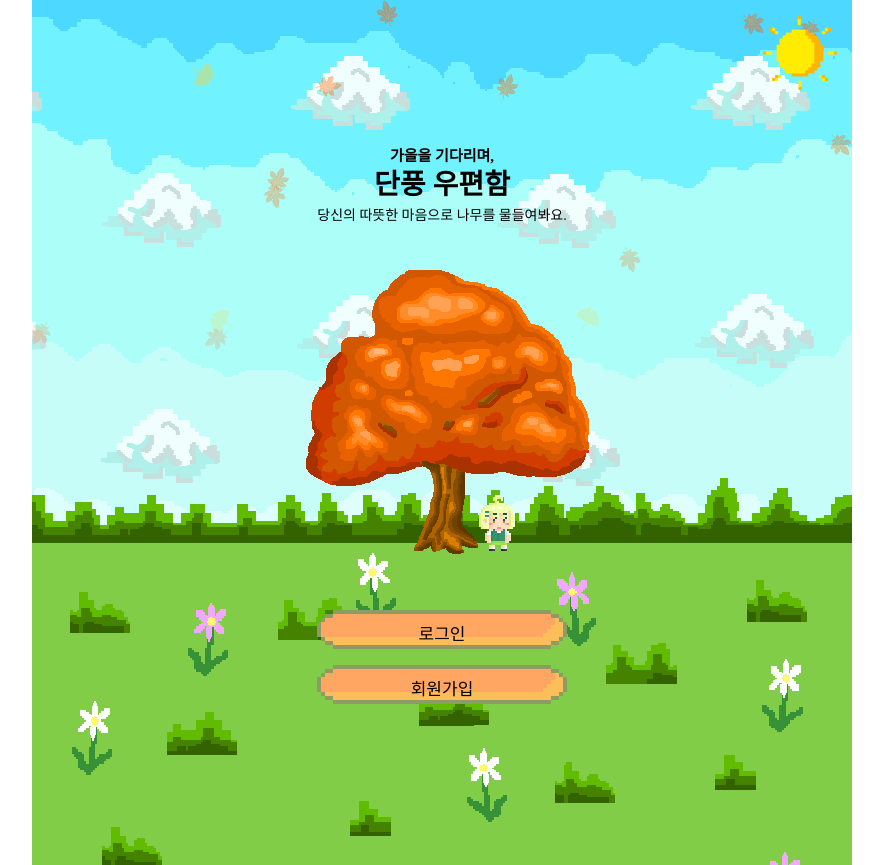
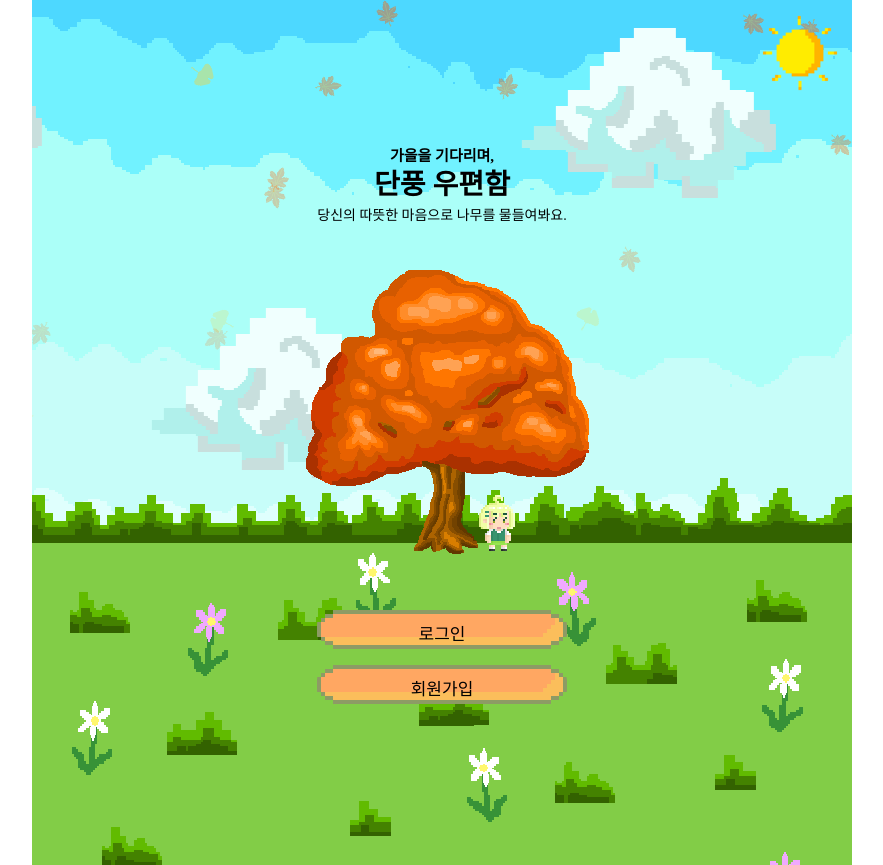
Before and after one commit to minseong0324/MapleMailbox-Frontend, a React (Vite) app: page / in a window 1280 px wide. Shown: the whole page, without its empty margins (198-1081 px from the left). Built offline with nearby package versions, Linux system fonts and the light colour scheme.

Commit message:
반응형 Clouds

```diff
--- a/src/components/Clouds/style.ts
+++ b/src/components/Clouds/style.ts
@@ -1,5 +1,6 @@
 import styled, { keyframes } from 'styled-components';
-import cloudImage from '../../assets/cloud/cloud5.png';
+import cloudImageSmall from '../../assets/cloud/cloud5.png';
+import cloudImageBig from '../../assets/cloud/cloud-big.png';
 
 const moveCloud = keyframes`
   0% {
@@ -14,11 +15,14 @@ const CloudsDiv = styled.div`
   position: absolute;
   width: 200%;
   height: 100vh;
-  background: url(${cloudImage}) repeat-x;
+  background: url(${cloudImageSmall}) repeat-x;
+  animation: ${moveCloud} 50s linear infinite;
+  z-index: 0;
 
-  animation: ${moveCloud} 50s linear infinite;
-
-  z-index: 0;
+  @media screen and (min-width: 560px) {
+    background: url(${cloudImageBig}) repeat-x;
+    bottom: 100px
+  }
 `;
 
 const WrapperDiv = styled.div`
```
Also changed, not shown: src/assets/cloud/cloud-big.png (added).
